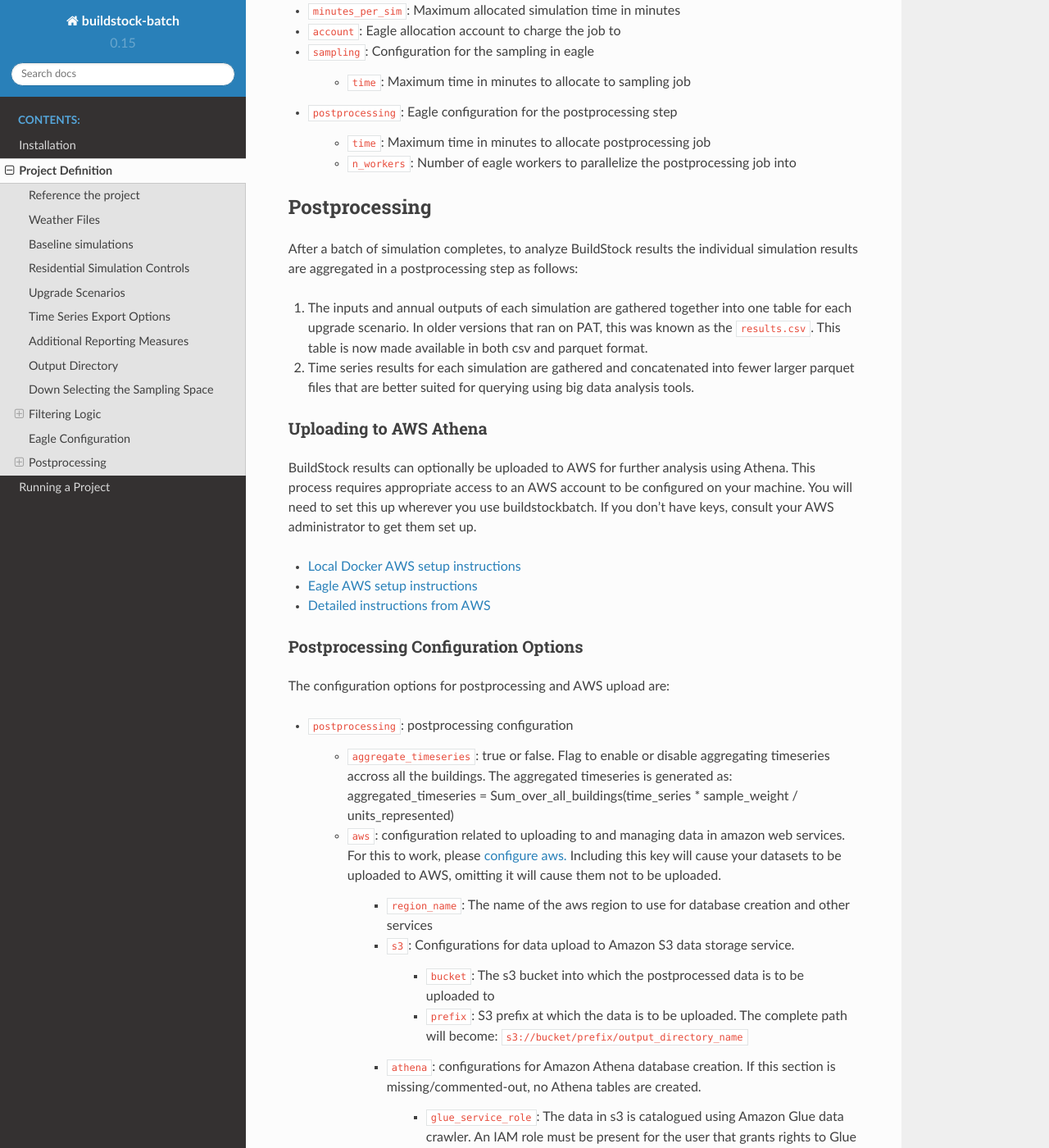
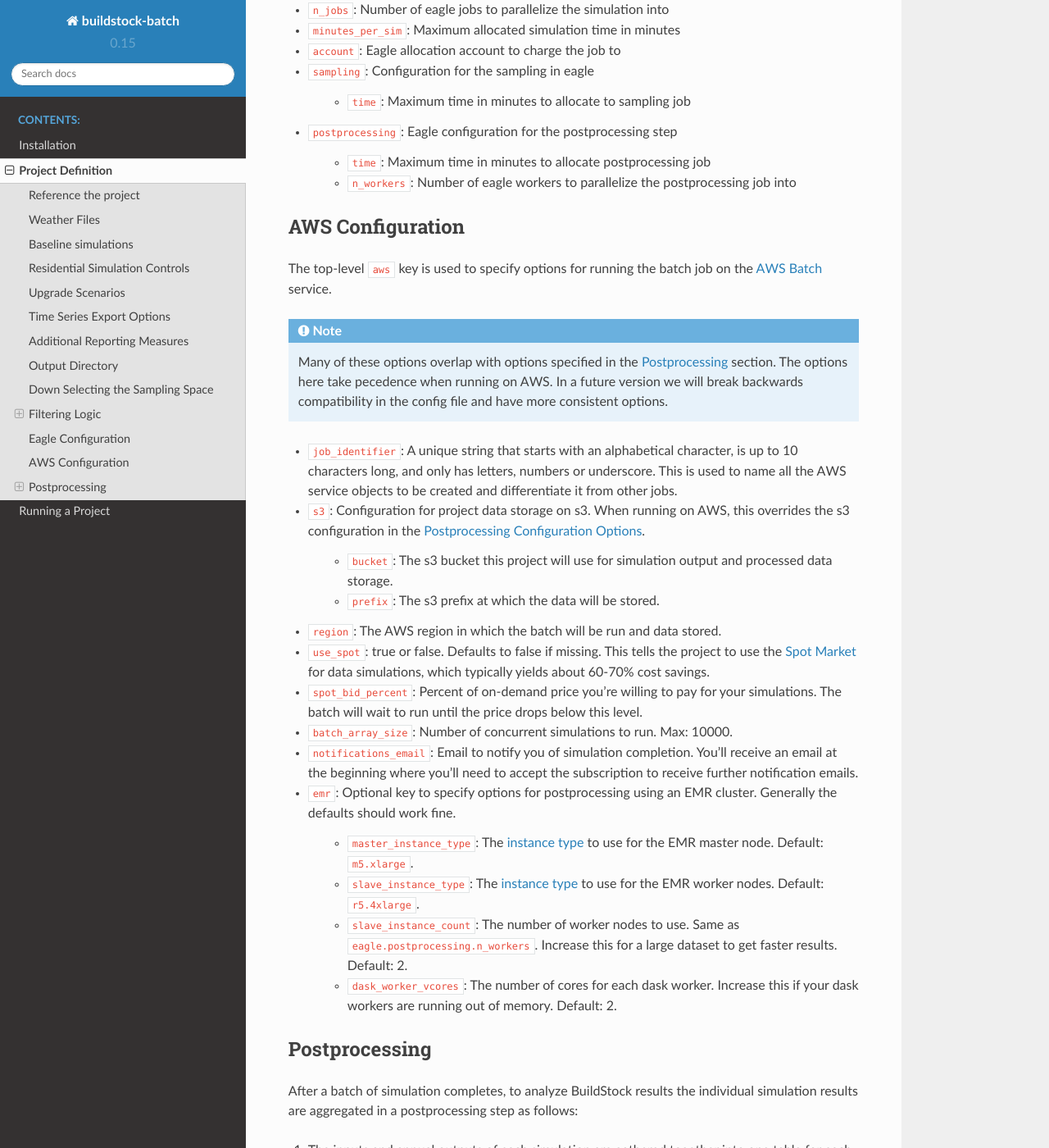
Before and after one commit to NREL/buildstockbatch, a Sphinx documentation site: the page built from docs/project_defn.rst, in a window 1280 px wide and 1400 px high, scrolled down 6292 px. Shown: the whole window at 82% size. Built offline with Sphinx 7.4.7 and the Read the Docs theme 2.0.0, drawn with Linux system fonts in a browser that asks for light colours; some of the changed text lies outside the part shown.

Commit message:
updating docs

```diff
--- a/docs/index.rst
+++ b/docs/index.rst
@@ -10,7 +10,7 @@ This set of tools provides an alternative means to PAT to run and manage the bat
 simulations for the
 `OpenStudio-BuildStock <https://github.com/NREL/OpenStudio-BuildStock>`__
 building stock energy modeling platform. It can be used to run the
-simulations locally, on Amazon Web Services (coming soon), or on NREL's
+simulations locally, on Amazon Web Services (beta), or on NREL's
 supercomputer, Eagle.
 
 .. toctree::
--- a/docs/project_defn.rst
+++ b/docs/project_defn.rst
@@ -263,6 +264,52 @@ Under the ``eagle`` key is a list of configuration for running the batch job on
     *  ``time``: Maximum time in minutes to allocate postprocessing job
     *  ``n_workers``: Number of eagle workers to parallelize the postprocessing job into
 
+AWS Configuration
+~~~~~~~~~~~~~~~~~
+
+The top-level ``aws`` key is used to specify options for running the batch job
+on the `AWS Batch <https://aws.amazon.com/batch/>`_ service.
+
+.. note::
+
+   Many of these options overlap with options specified in the
+   :ref:`postprocessing` section. The options here take pecedence when running
+   on AWS. In a future version we will break backwards compatibility in the
+   config file and have more consistent options.
+
+*  ``job_identifier``: A unique string that starts with an alphabetical character,
+   is up to 10 characters long, and only has letters, numbers or underscore.
+   This is used to name all the AWS service objects to be created and
+   differentiate it from other jobs.
+*  ``s3``: Configuration for project data storage on s3. When running on AWS,
+   this overrides the s3 configuration in the :ref:`post-config-opts`.
+
+    *  ``bucket``: The s3 bucket this project will use for simulation output and processed data storage.
+    *  ``prefix``: The s3 prefix at which the data will be stored.
+
+*  ``region``: The AWS region in which the batch will be run and data stored.
+*  ``use_spot``: true or false. Defaults to false if missing. This tells the project
+   to use the `Spot Market <https://aws.amazon.com/ec2/spot/>`_ for data
+   simulations, which typically yields about 60-70% cost savings.
+*  ``spot_bid_percent``: Percent of on-demand price you're willing to pay for
+   your simulations. The batch will wait to run until the price drops below this
+   level.
+*  ``batch_array_size``: Number of concurrent simulations to run. Max: 10000.
+*  ``notifications_email``: Email to notify you of simulation completion.
+   You'll receive an email at the beginning where you'll need to accept the
+   subscription to receive further notification emails.
+*  ``emr``: Optional key to specify options for postprocessing using an EMR cluster. Generally the defaults should work fine.
+
+    * ``master_instance_type``: The `instance type`_ to use for the EMR master node. Default: ``m5.xlarge``.
+    * ``slave_instance_type``: The `instance type`_ to use for the EMR worker nodes. Default: ``r5.4xlarge``.
+    * ``slave_instance_count``: The number of worker nodes to use. Same as ``eagle.postprocessing.n_workers``. Increase this for a large dataset to get faster results. Default: 2.
+    * ``dask_worker_vcores``: The number of cores for each dask worker. Increase this if your dask workers are running out of memory. Default: 2.
+
+
+.. _instance type: https://aws.amazon.com/ec2/instance-types/
+
+
+.. _postprocessing:
 
 Postprocessing
 ~~~~~~~~~~~~~~
@@ -291,6 +338,8 @@ keys, consult your AWS administrator to get them set up.
 * :ref:`Local Docker AWS setup instructions <aws-user-config-local>`
 * :ref:`Eagle AWS setup instructions <aws-user-config-eagle>`
 * `Detailed instructions from AWS <https://boto3.amazonaws.com/v1/documentation/api/latest/guide/quickstart.html#configuration>`_
+
+.. _post-config-opts:
 
 Postprocessing Configuration Options
 ....................................
```
Also changed, not shown: other parts of docs/project_defn.rst (+2 -1 lines), docs/installation.rst (+15 -0 lines), docs/run_sims.rst (+38 -0 lines).
